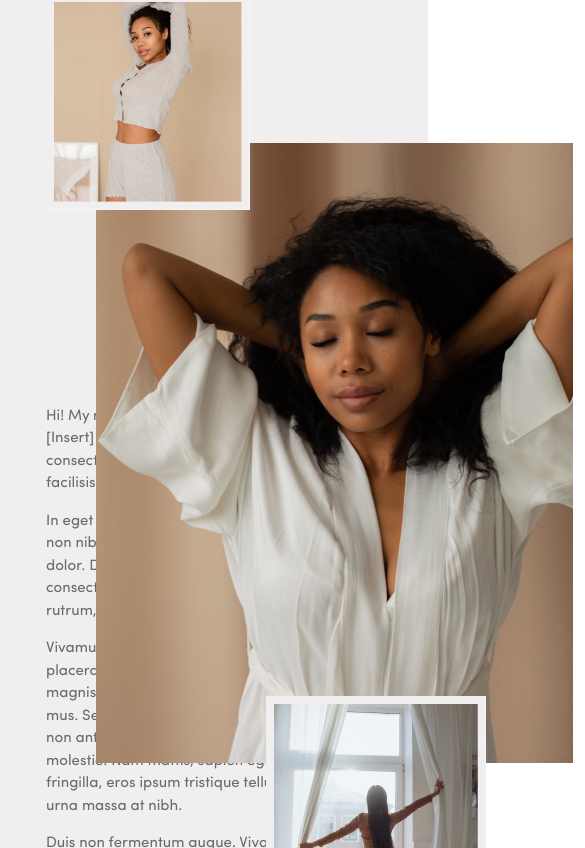
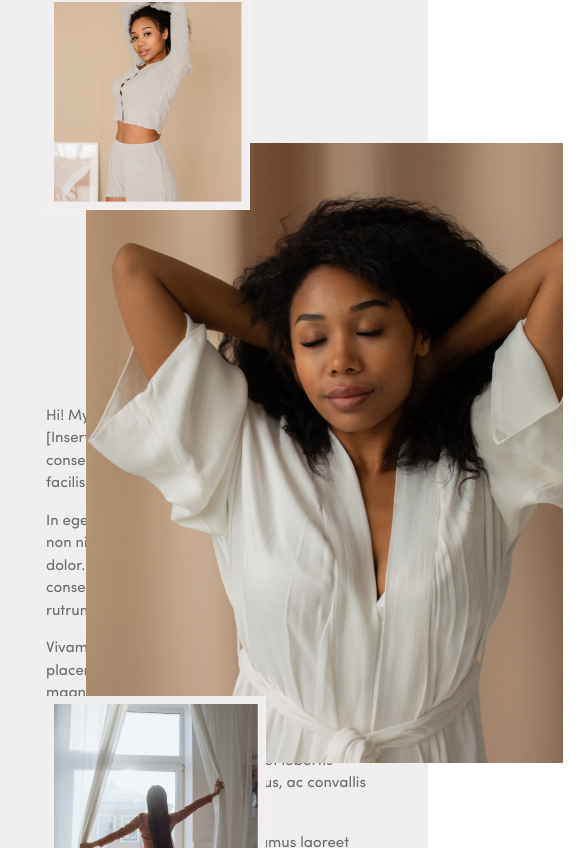
Before and after one commit to OlhaSuchok/testTask-ByTeex, a React (Create React App) app: page / in a window 390 px wide. Shown: the part 2056-2904 px from the top of the page, 585 px wide, since content can reach past the window. Built offline with nearby package versions, Linux system fonts and the light colour scheme.

Commit message:
Fixed horizontal scroll

```diff
--- a/src/components/AboutSection/AboutSection.styled.js
+++ b/src/components/AboutSection/AboutSection.styled.js
@@ -1,12 +1,23 @@
 import styled from "@emotion/styled";
 
 export const Section = styled.section`
+  position: relative;
   padding-top: 30px;
   padding-left: 46px;
   padding-right: 46px;
   padding-bottom: 54px;
 
+  margin-left: auto;
+  margin-right: auto;
+
   background-color: ${({ theme }) => theme.colors.ACCENT_BACKGROUND_COLOR};
+
+  @media screen and (min-width: ${({ theme }) => theme.breakpoints.mobile}) {
+    width: ${({ theme }) => theme.breakpoints.mobile};
+  }
+  @media screen and (min-width: ${({ theme }) => theme.breakpoints.desktop}) {
+    width: ${({ theme }) => theme.breakpoints.desktop};
+  }
 `;
 
 export const Title = styled.h2`
@@ -26,8 +37,8 @@ export const Title = styled.h2`
 `;
 
 export const ImagesWrapper = styled.div`
-  position: relative;
-  width: 344px;
+  /* position: relative; */
+  /* width: 344px; */
   height: 362px;
 
   margin-bottom: 50px;
@@ -45,7 +56,11 @@ export const FirstImageWrapper = styled.div`
 export const CenterImageWrapper = styled.div`
   position: relative;
   top: -70px;
-  left: 50px;
+  /* left: 50px; */
+  right: -40px;
+  margin-left: auto;
+  margin-right: auto;
+
   @media screen and (min-width: ${({ theme }) => theme.breakpoints.desktop}) {
   }
 `;
@@ -53,7 +68,9 @@ export const CenterImageWrapper = styled.div`
 export const ThirdImageWrapper = styled.div`
   position: relative;
   top: -140px;
-  left: 220px;
+  /* left: 220px; */
+  /* right: 0; */
+  z-index: 1;
   @media screen and (min-width: ${({ theme }) => theme.breakpoints.desktop}) {
   }
 `;
--- a/src/components/ContentSection/ContentSection.styled.js
+++ b/src/components/ContentSection/ContentSection.styled.js
@@ -7,6 +7,15 @@ export const Section = styled.section`
   align-items: center;
 
   padding-bottom: 20px;
+  margin-left: auto;
+  margin-right: auto;
+
+  @media screen and (min-width: ${({ theme }) => theme.breakpoints.mobile}) {
+    width: ${({ theme }) => theme.breakpoints.mobile};
+  }
+  @media screen and (min-width: ${({ theme }) => theme.breakpoints.desktop}) {
+    width: ${({ theme }) => theme.breakpoints.desktop};
+  }
 `;
 
 export const Title = styled.h2`
--- a/src/components/DescribeSection/DescribeSection.styled.js
+++ b/src/components/DescribeSection/DescribeSection.styled.js
@@ -7,6 +7,16 @@ export const Section = styled.section`
   align-items: center;
 
   padding-bottom: 45px;
+
+  margin-left: auto;
+  margin-right: auto;
+
+  @media screen and (min-width: ${({ theme }) => theme.breakpoints.mobile}) {
+    width: ${({ theme }) => theme.breakpoints.mobile};
+  }
+  @media screen and (min-width: ${({ theme }) => theme.breakpoints.desktop}) {
+    width: ${({ theme }) => theme.breakpoints.desktop};
+  }
 `;
 
 export const DescribeText = styled.p`
--- a/src/components/Footer/Footer.styled.js
+++ b/src/components/Footer/Footer.styled.js
@@ -8,6 +8,16 @@ export const Container = styled.footer`
 
   padding-top: 52px;
   padding-bottom: 70px;
+
+  margin-left: auto;
+  margin-right: auto;
+
+  @media screen and (min-width: ${({ theme }) => theme.breakpoints.mobile}) {
+    width: ${({ theme }) => theme.breakpoints.mobile};
+  }
+  @media screen and (min-width: ${({ theme }) => theme.breakpoints.desktop}) {
+    width: ${({ theme }) => theme.breakpoints.desktop};
+  }
 `;
 
 export const Title = styled.h2`
--- a/src/components/Header/Header.styled.js
+++ b/src/components/Header/Header.styled.js
@@ -4,7 +4,14 @@ export const Container = styled.header`
   height: 36px;
   background-color: ${({ theme }) => theme.colors.ACCENT_COLOR};
 
+  margin-left: auto;
+  margin-right: auto;
+
+  @media screen and (min-width: ${({ theme }) => theme.breakpoints.mobile}) {
+    width: ${({ theme }) => theme.breakpoints.mobile};
+  }
   @media screen and (min-width: ${({ theme }) => theme.breakpoints.desktop}) {
+    width: ${({ theme }) => theme.breakpoints.desktop};
   }
 `;
 
--- a/src/components/HeroSection/HeroSection.styled.js
+++ b/src/components/HeroSection/HeroSection.styled.js
@@ -10,6 +10,16 @@ export const Section = styled.section`
   padding-bottom: 50px;
   padding-left: 20px;
   padding-right: 20px;
+
+  margin-left: auto;
+  margin-right: auto;
+
+  @media screen and (min-width: ${({ theme }) => theme.breakpoints.mobile}) {
+    width: ${({ theme }) => theme.breakpoints.mobile};
+  }
+  @media screen and (min-width: ${({ theme }) => theme.breakpoints.desktop}) {
+    width: ${({ theme }) => theme.breakpoints.desktop};
+  }
 `;
 
 export const MainText = styled.h2`
--- a/src/components/InfoSection/InfoSection.styled.js
+++ b/src/components/InfoSection/InfoSection.styled.js
@@ -3,7 +3,18 @@ import styled from "@emotion/styled";
 export const Section = styled.section`
   padding-top: 52px;
   padding-bottom: 56px;
+
+  margin-left: auto;
+  margin-right: auto;
+
   background-color: ${({ theme }) => theme.colors.ACCENT_BACKGROUND_COLOR};
+
+  @media screen and (min-width: ${({ theme }) => theme.breakpoints.mobile}) {
+    width: ${({ theme }) => theme.breakpoints.mobile};
+  }
+  @media screen and (min-width: ${({ theme }) => theme.breakpoints.desktop}) {
+    width: ${({ theme }) => theme.breakpoints.desktop};
+  }
 `;
 
 export const Title = styled.h2`
--- a/src/components/QuestionSection/QuestionSection.styled.js
+++ b/src/components/QuestionSection/QuestionSection.styled.js
@@ -6,6 +6,16 @@ export const Section = styled.section`
   flex-direction: column;
   padding-bottom: 52px;
   align-items: center;
+
+  margin-left: auto;
+  margin-right: auto;
+
+  @media screen and (min-width: ${({ theme }) => theme.breakpoints.mobile}) {
+    width: ${({ theme }) => theme.breakpoints.mobile};
+  }
+  @media screen and (min-width: ${({ theme }) => theme.breakpoints.desktop}) {
+    width: ${({ theme }) => theme.breakpoints.desktop};
+  }
 `;
 
 export const Title = styled.h2`
--- a/src/components/UseProductSection/UseProductSection.styled.js
+++ b/src/components/UseProductSection/UseProductSection.styled.js
@@ -5,6 +5,16 @@ export const Section = styled.section`
   padding-bottom: 30px;
   padding-left: 30px;
   padding-right: 30px;
+
+  margin-left: auto;
+  margin-right: auto;
+
+  @media screen and (min-width: ${({ theme }) => theme.breakpoints.mobile}) {
+    width: ${({ theme }) => theme.breakpoints.mobile};
+  }
+  @media screen and (min-width: ${({ theme }) => theme.breakpoints.desktop}) {
+    width: ${({ theme }) => theme.breakpoints.desktop};
+  }
 `;
 
 export const Title = styled.h2`
```
